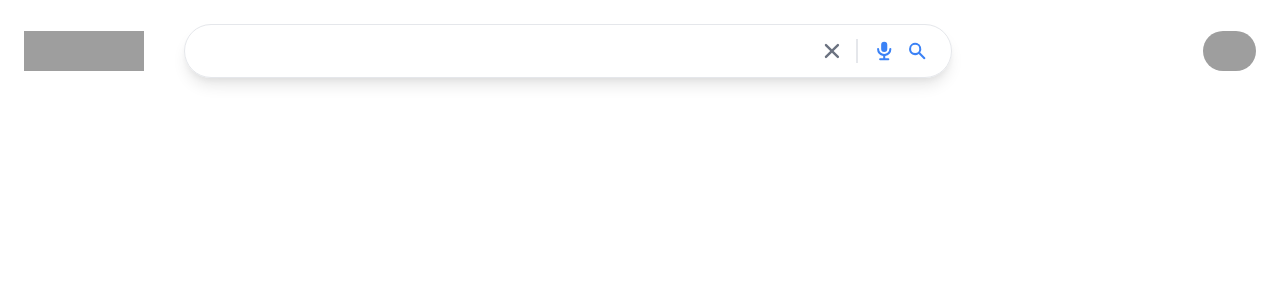
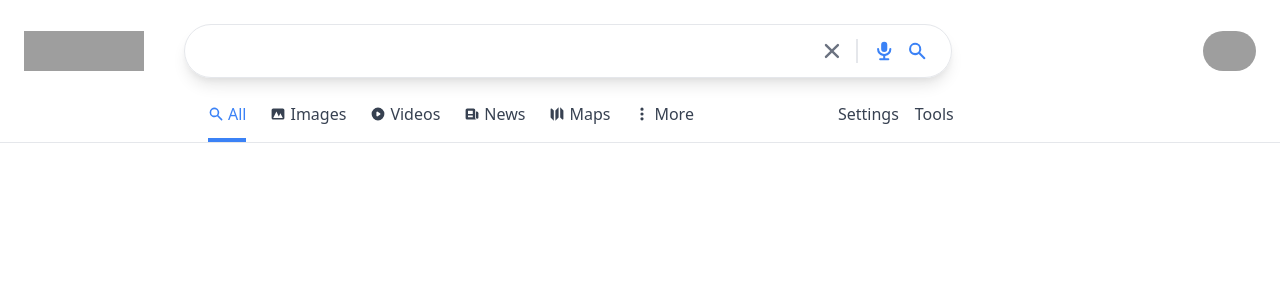
Before and after one commit to 00kaku/google-clone, a Next.js app: page /search in a window 1280 px wide. Shown: the top 300 px of the page. Built offline with nearby package versions, Linux system fonts and the light colour scheme; grey boxes are pictures that could not be loaded.

Commit message:
Header options update

```diff
--- /dev/null
+++ b/components/HeaderOption.js
@@ -0,0 +1,19 @@
+function HeaderOption ({Icon,title,selected}) {
+	return(
+		<div
+		className={`flex items-center space-x-1
+		border-b-4 border-transparent
+		hover:text-blue-500 cursor-pointer
+		hover:border-blue-500 pb-3
+		${selected &&
+		'text-blue-500 border-blue-500'}`}>
+			<Icon className="h-4" />
+			<p
+			className="hidden sm:inline-flex">
+				{title}
+			</p>
+		</div>
+	)
+}
+
+export default HeaderOption;
--- a/components/HeaderOptions.js
+++ b/components/HeaderOptions.js
@@ -1,6 +1,35 @@
+import HeaderOption from "./HeaderOption";
+import {SearchIcon,PlayIcon,PhotographIcon,
+		NewspaperIcon,MapIcon,DotsVerticalIcon} from
+		'@heroicons/react/solid';
+
 function HeaderOptions () {
 return (
-	<div>
+	<div
+	className="flex w-full text-gray-700
+	justify-evenly text-sm lg:text-base
+	lg:justify-start lg:space-x-36 lg:pl-52
+	border-b-[1px]">
+		{/* Left */}
+		<div className="flex space-x-6">
+			<HeaderOption Icon={SearchIcon}
+			title="All" selected/>
+			<HeaderOption Icon={PhotographIcon}
+			title="Images" />
+			<HeaderOption Icon={PlayIcon}
+			title="Videos" />
+			<HeaderOption Icon={NewspaperIcon}
+			title="News" />
+			<HeaderOption Icon={MapIcon}
+			title="Maps" />
+			<HeaderOption Icon={DotsVerticalIcon}
+			title="More" />
+		</div>
+		{/* Right */}
+		<div className="flex space-x-4">
+			<p className="link">Settings</p>
+			<p className="link">Tools</p>
+		</div>
 	</div>
 )
 }
```
